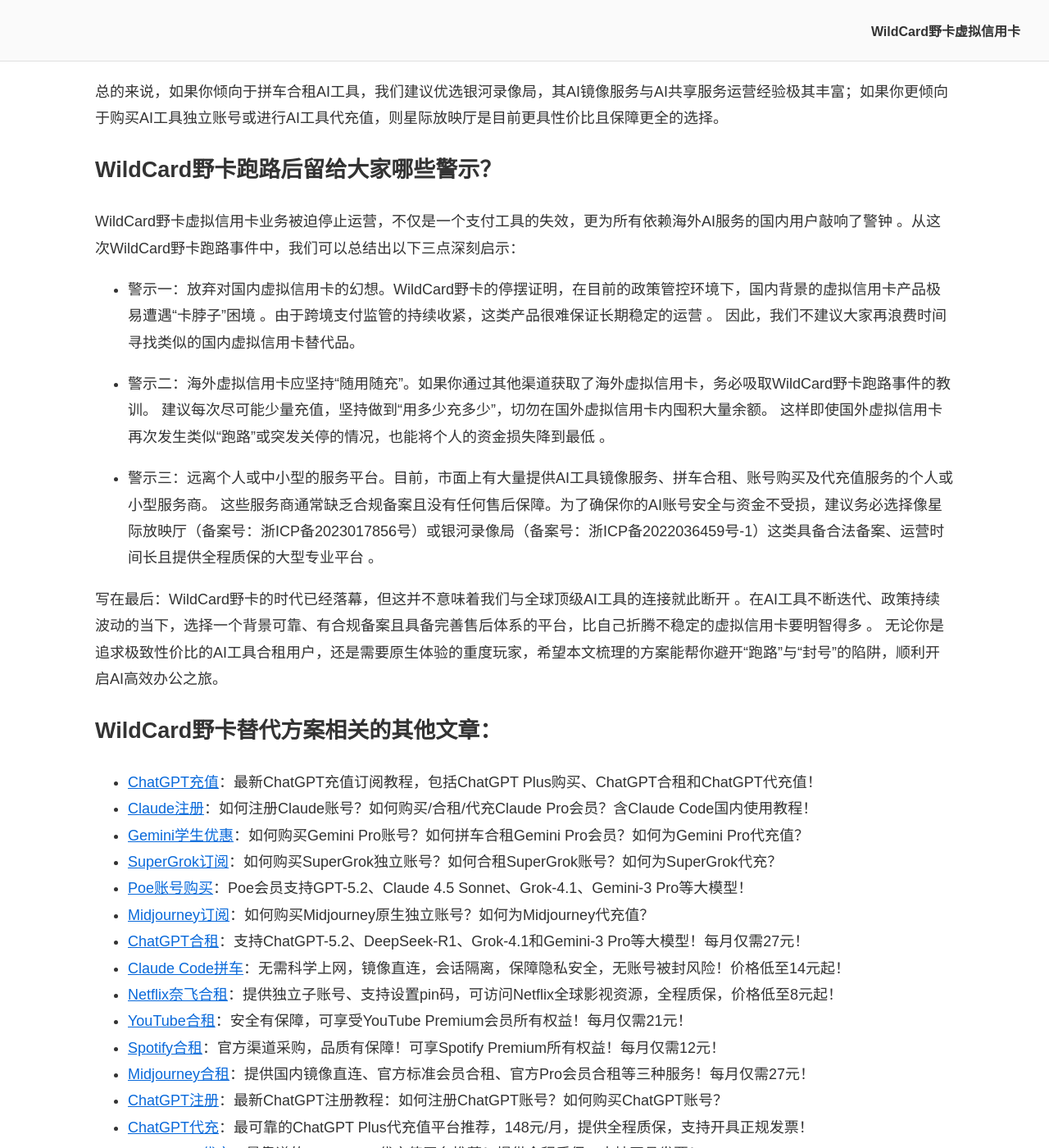
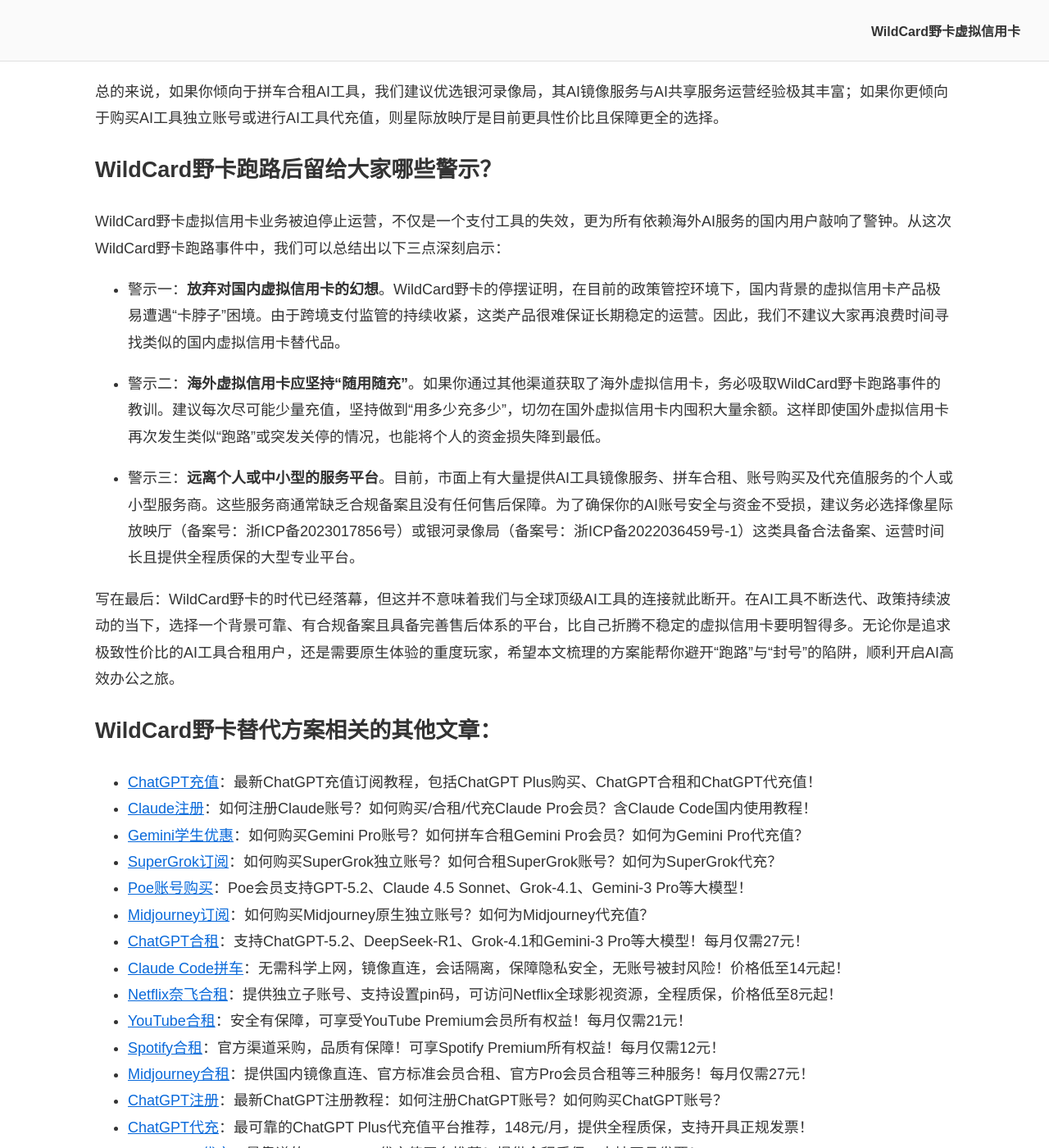
Before and after one commit to anyofai/anyofai.github.io, a Jekyll site: the page built from index.md, in a window 1280 px wide and 1400 px high, scrolled down 12056 px. Shown: the whole window at 82% size. Built offline with Jekyll 4.4.1, drawn with Linux system fonts in a browser that asks for light colours.

```diff
--- a/index.md
+++ b/index.md
@@ -187,15 +187,15 @@ WildCard野卡的虚拟信用卡开卡流程较为简单，支持支付宝和微
 
 ## WildCard野卡跑路后留给大家哪些警示？
 
-WildCard野卡虚拟信用卡业务被迫停止运营，不仅是一个支付工具的失效，更为所有依赖海外AI服务的国内用户敲响了警钟 。从这次WildCard野卡跑路事件中，我们可以总结出以下三点深刻启示：
+WildCard野卡虚拟信用卡业务被迫停止运营，不仅是一个支付工具的失效，更为所有依赖海外AI服务的国内用户敲响了警钟。从这次WildCard野卡跑路事件中，我们可以总结出以下三点深刻启示：
 
-* 警示一：放弃对国内虚拟信用卡的幻想。WildCard野卡的停摆证明，在目前的政策管控环境下，国内背景的虚拟信用卡产品极易遭遇“卡脖子”困境 。由于跨境支付监管的持续收紧，这类产品很难保证长期稳定的运营 。 因此，我们不建议大家再浪费时间寻找类似的国内虚拟信用卡替代品。
+* 警示一：**放弃对国内虚拟信用卡的幻想**。WildCard野卡的停摆证明，在目前的政策管控环境下，国内背景的虚拟信用卡产品极易遭遇“卡脖子”困境。由于跨境支付监管的持续收紧，这类产品很难保证长期稳定的运营。因此，我们不建议大家再浪费时间寻找类似的国内虚拟信用卡替代品。
 
-* 警示二：海外虚拟信用卡应坚持“随用随充”。如果你通过其他渠道获取了海外虚拟信用卡，务必吸取WildCard野卡跑路事件的教训。 建议每次尽可能少量充值，坚持做到“用多少充多少”，切勿在国外虚拟信用卡内囤积大量余额。 这样即使国外虚拟信用卡再次发生类似“跑路”或突发关停的情况，也能将个人的资金损失降到最低 。
+* 警示二：**海外虚拟信用卡应坚持“随用随充”**。如果你通过其他渠道获取了海外虚拟信用卡，务必吸取WildCard野卡跑路事件的教训。建议每次尽可能少量充值，坚持做到“用多少充多少”，切勿在国外虚拟信用卡内囤积大量余额。这样即使国外虚拟信用卡再次发生类似“跑路”或突发关停的情况，也能将个人的资金损失降到最低。
 
-* 警示三：远离个人或中小型的服务平台。目前，市面上有大量提供AI工具镜像服务、拼车合租、账号购买及代充值服务的个人或小型服务商。 这些服务商通常缺乏合规备案且没有任何售后保障。为了确保你的AI账号安全与资金不受损，建议务必选择像星际放映厅（备案号：浙ICP备2023017856号）或银河录像局（备案号：浙ICP备2022036459号-1）这类具备合法备案、运营时间长且提供全程质保的大型专业平台 。
+* 警示三：**远离个人或中小型的服务平台**。目前，市面上有大量提供AI工具镜像服务、拼车合租、账号购买及代充值服务的个人或小型服务商。这些服务商通常缺乏合规备案且没有任何售后保障。为了确保你的AI账号安全与资金不受损，建议务必选择像星际放映厅（备案号：浙ICP备2023017856号）或银河录像局（备案号：浙ICP备2022036459号-1）这类具备合法备案、运营时间长且提供全程质保的大型专业平台。
 
-写在最后：WildCard野卡的时代已经落幕，但这并不意味着我们与全球顶级AI工具的连接就此断开 。在AI工具不断迭代、政策持续波动的当下，选择一个背景可靠、有合规备案且具备完善售后体系的平台，比自己折腾不稳定的虚拟信用卡要明智得多 。 无论你是追求极致性价比的AI工具合租用户，还是需要原生体验的重度玩家，希望本文梳理的方案能帮你避开“跑路”与“封号”的陷阱，顺利开启AI高效办公之旅。
+写在最后：WildCard野卡的时代已经落幕，但这并不意味着我们与全球顶级AI工具的连接就此断开。在AI工具不断迭代、政策持续波动的当下，选择一个背景可靠、有合规备案且具备完善售后体系的平台，比自己折腾不稳定的虚拟信用卡要明智得多。无论你是追求极致性价比的AI工具合租用户，还是需要原生体验的重度玩家，希望本文梳理的方案能帮你避开“跑路”与“封号”的陷阱，顺利开启AI高效办公之旅。
 
 ## WildCard野卡替代方案相关的其他文章：
 
```
